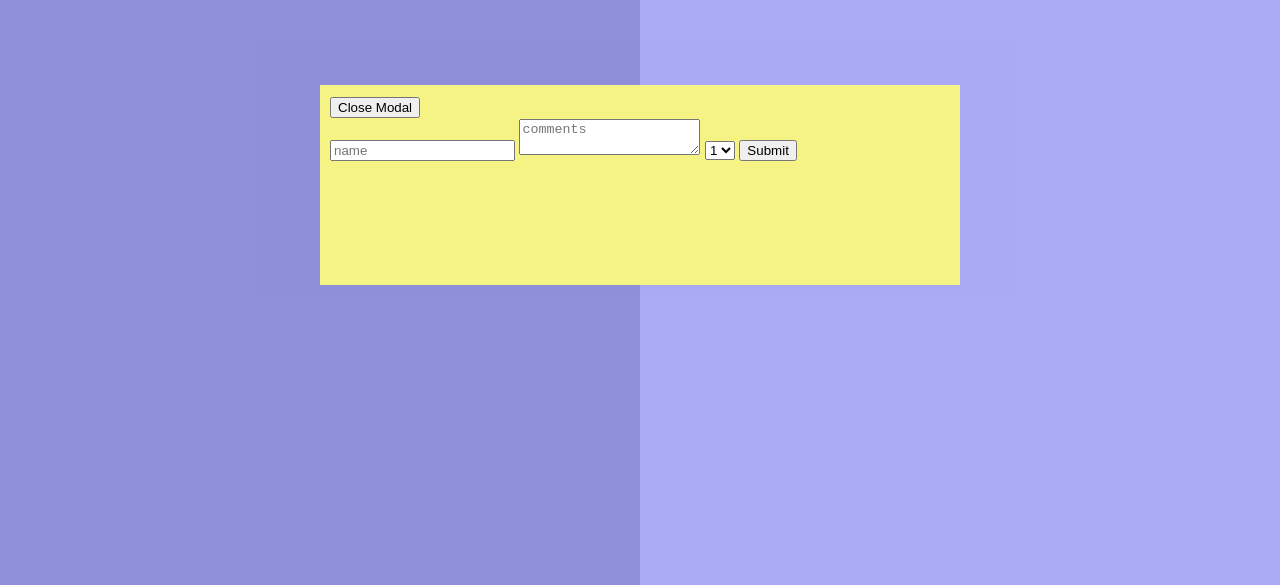
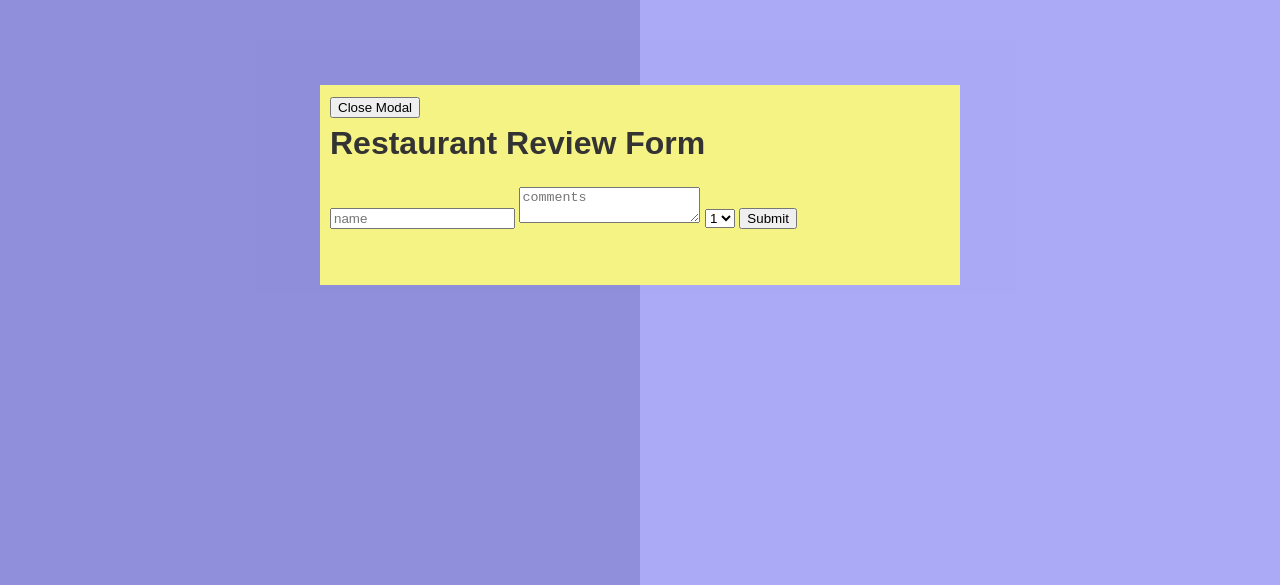
Before and after one commit to heggy231/mws-stage-3, a website: page client/restaurant.html in a window 1280 px wide. Shown: the part 215-800 px from the top of the page. Drawn offline with nearby package versions, Linux system fonts and the light colour scheme.

Commit message:
add heading of my form for good usability

```diff
--- a/client/restaurant.html
+++ b/client/restaurant.html
@@ -65,7 +65,7 @@
         <!-- Add the review form to restaurant detail page -->
         <!-- Rating choose black triangle https://stackoverflow.com/questions/6041209/html-character-codes-for-this-or-this -->
         <button id="myBtn">Close Modal</button>
-
+        <h1>Restaurant Review Form</h1>
         <form method="POST" id="reviews-form" onsubmit="return addReview();">
             <input name="name" type="text" placeholder="name" id="name" >
             <textarea name="review" id="comments" placeholder="comments"></textarea>
```
